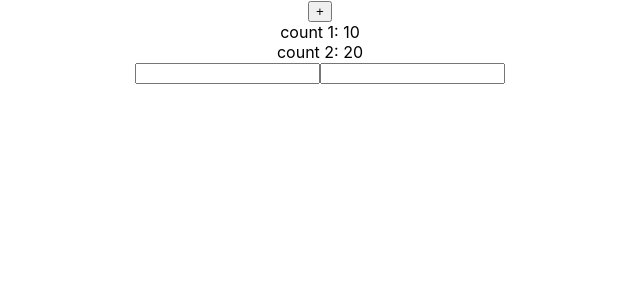
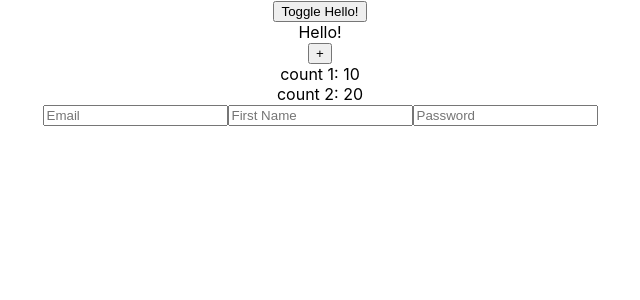
Before and after one commit to antosha-85/Trainings, a React (Create React App) app in the folder react-hooks-tr/: page / in a window 1280 px wide. Shown: the top 300 px of the page, without its empty margins (320-960 px from the left). Built offline with nearby package versions, Linux system fonts and the light colour scheme.

Commit message:
Created new component Hello and render it conditionally, using useEffect hook to log the moment when the Hello component mounts and unmounts

```diff
--- a/react-hooks-tr/src/App.js
+++ b/react-hooks-tr/src/App.js
@@ -1,15 +1,25 @@
-import React, { useState } from "react";
+import React, { useState, useEffect } from "react";
 import "./App.css";
+import { Hello } from "./Hello";
 import { useForm } from "./useForm";
 
 function App() {
   const [count, setCount] = useState(10);
   const [count2, setCount2] = useState(20);
-  const [values, setValues] = useForm({ email: "", password: "" });
+  const [values, setValues] = useForm({ email: "", password: "", firstName: "" });
   // const [password, setPassword] = useState("");
+  // useEffect(()=> {
+  //   console.log('render')
+  //   return ()=> {
+  //     console.log('unmount!')
+  //   }
+  // }, [])
+  const [showHello, setShowHello] = useState(true)
 
   return (
     <div className="App">
+      <button onClick={()=> setShowHello(!showHello)}>Toggle Hello!</button>
+      {showHello ? <Hello/> : null}
       <button
         onClick={() => {
           setCount((currentCount) => currentCount + 1);
@@ -25,12 +35,21 @@ function App() {
         name="email"
         value={values.email}
         onChange={setValues}
+        placeholder="Email"
+      />
+      <input
+        type="text"
+        name="firstName"
+        value={values.firstName}
+        onChange={setValues}
+        placeholder="First Name"
       />
       <input
         type="password"
         name="password"
         value={values.password}
         onChange={setValues}
+        placeholder="Password"
       />
     </div>
   );
--- /dev/null
+++ b/react-hooks-tr/src/Hello.js
@@ -0,0 +1,11 @@
+import React from "react";
+
+export const Hello = () => {
+  React.useEffect(() => {
+    console.log("render");
+    return () => {
+      console.log("unmount!");
+    };
+  }, []);
+  return <div>Hello!</div>
+};
```
